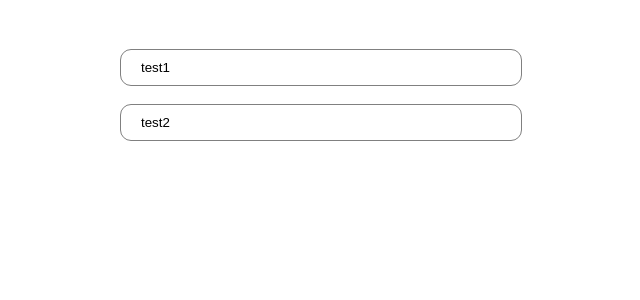
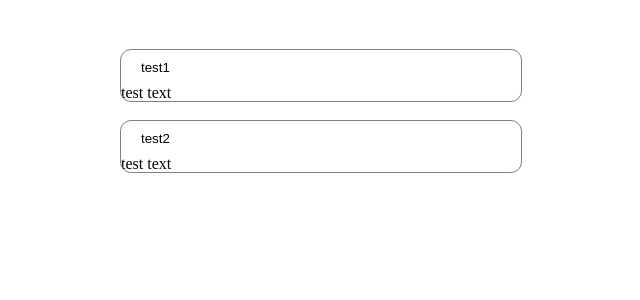
Before and after one commit to KosukeTakahashi0410/component-catalog, a Next.js app: page / in a window 1280 px wide. Shown: the top 300 px of the page, without its empty margins (319-959 px from the left). Built offline with nearby package versions, Linux system fonts and the light colour scheme.

Commit message:
:wrench: cssでコンテンツの表示可否を制御するように

```diff
--- a/src/components/accordion/index.tsx
+++ b/src/components/accordion/index.tsx
@@ -1,5 +1,6 @@
 import { useState } from "react";
 import styles from "./index.module.scss";
+import classNames from "classnames";
 
 interface Props {
   contents: Array<{ id: number; label: string; text: string }>;
@@ -47,11 +48,11 @@ export const Accordion: React.FC<Props> = ({ contents }) => {
               {label}
             </button>
           </h2>
-          {isOpen(id) && (
-            <div id={`panel-${id}`} className={styles.content}>
-              <p className={styles.text}>{text}</p>
-            </div>
-          )}
+          <div id={`panel-${id}`} className={classNames(styles.content, {
+            [styles.Close]: !isOpen(id)
+          })}>
+            <p className={styles.text}>{text}</p>
+          </div>
         </li>
       ))}
     </ul>
```
